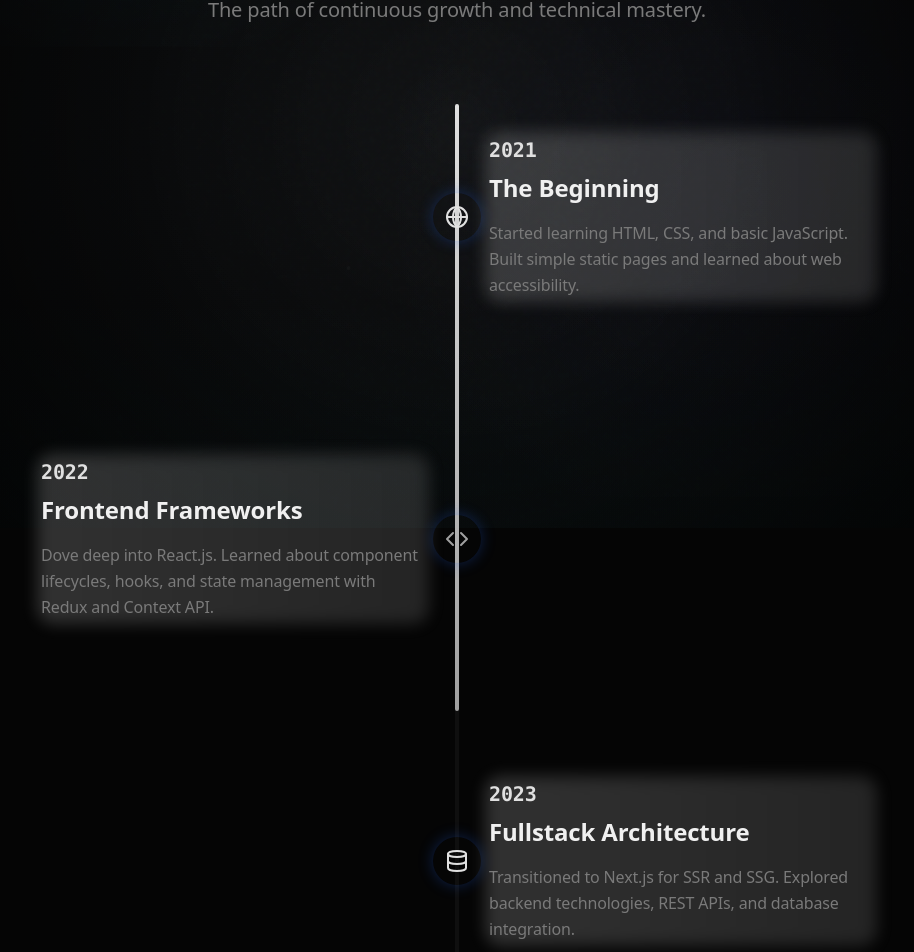
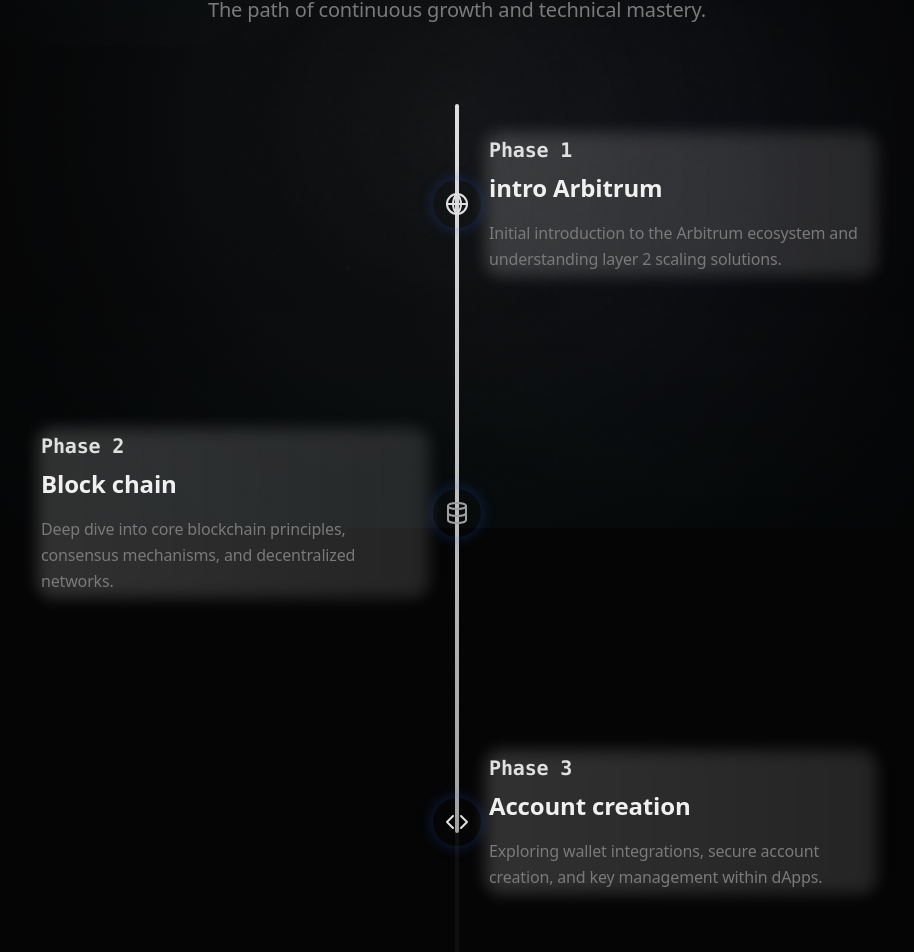
Before and after one commit to vatsalsukhadiya21/Rushyblock, a Next.js app: page /learning-journey in a window 1280 px wide. Shown: the part 272-1224 px from the top of the page, without its empty margins (183-1097 px from the left). Built offline with nearby package versions, Linux system fonts and the light colour scheme.

Commit message:
phase add instead of year

```diff
--- a/src/app/learning-journey/page.tsx
+++ b/src/app/learning-journey/page.tsx
@@ -9,28 +9,34 @@
 
 const journeyData = [
   {
-    year: "2021",
-    title: "The Beginning",
-    description: "Started learning HTML, CSS, and basic JavaScript. Built simple static pages and learned about web accessibility.",
+    phase: "Phase 1",
+    title: "intro Arbitrum",
+    description: "Initial introduction to the Arbitrum ecosystem and understanding layer 2 scaling solutions.",
     icon: <Globe className="w-6 h-6 text-primary" />,
   },
   {
-    year: "2022",
-    title: "Frontend Frameworks",
-    description: "Dove deep into React.js. Learned about component lifecycles, hooks, and state management with Redux and Context API.",
+    phase: "Phase 2",
+    title: "Block chain",
+    description: "Deep dive into core blockchain principles, consensus mechanisms, and decentralized networks.",
+    icon: <Database className="w-6 h-6 text-secondary" />,
+  },
+  {
+    phase: "Phase 3",
+    title: "Account creation",
+    description: "Exploring wallet integrations, secure account creation, and key management within dApps.",
+    icon: <Code className="w-6 h-6 text-primary" />,
+  },
+  {
+    phase: "Phase 4",
+    title: "Rust",
+    description: "Learning Rust programming language for high-performance and secure smart contract development.",
     icon: <Code className="w-6 h-6 text-secondary" />,
   },
   {
-    year: "2023",
-    title: "Fullstack Architecture",
-    description: "Transitioned to Next.js for SSR and SSG. Explored backend technologies, REST APIs, and database integration.",
-    icon: <Database className="w-6 h-6 text-primary" />,
-  },
-  {
-    year: "2024",
-    title: "Premium UX/UI Engineering",
-    description: "Mastered Framer Motion, Tailwind CSS, and advanced styling techniques to build cinematic, highly interactive web experiences.",
-    icon: <BookOpen className="w-6 h-6 text-secondary" />,
+    phase: "Phase 5",
+    title: "Certification",
+    description: "Validating knowledge and skills through official certification and practical assessments.",
+    icon: <BookOpen className="w-6 h-6 text-primary" />,
   },
 ];
 
@@ -85,7 +91,7 @@
                       <div className="absolute -inset-1 bg-gradient-to-r from-primary to-secondary rounded-2xl blur opacity-20 group-hover:opacity-40 transition duration-500"></div>
                       <div className="relative">
                         <span className="text-primary font-bold font-mono text-xl mb-2 block">
-                          {item.year}
+                          {item.phase}
                         </span>
                         <h3 className="text-2xl font-bold font-heading mb-4 text-foreground">
                           {item.title}
--- a/src/app/page.tsx
+++ b/src/app/page.tsx
@@ -52,34 +52,34 @@
               >
                 <motion.div variants={itemVariants} className="mb-10 inline-flex items-center justify-center px-4 py-1.5 rounded-full border border-white/[0.08] bg-white/[0.02] backdrop-blur-md shadow-[0_4px_20px_rgba(0,0,0,0.1)]">
                   <span className="text-xs font-semibold text-muted-foreground uppercase tracking-[0.2em]">
-                    Frontend Engineering
+                    Full Stack Engineering
                   </span>
                 </motion.div>
 
                 <motion.h1
                   variants={itemVariants}
-                  className="text-5xl md:text-6xl lg:text-[76px] font-bold tracking-tight font-heading mb-8 leading-[1.1]"
+                  className="text-4xl md:text-5xl lg:text-[60px] font-bold tracking-tight font-heading mb-8 leading-[1.1]"
                 >
-                  Building digital <br className="hidden md:block" />
-                  experiences with <br className="hidden md:block" />
-                  uncompromising precision.
+                  Journey of Learning <br />
+                  Blockchain & Rust <br />
+                  with <span className="text-primary">Arbitrum.</span>
                 </motion.h1>
 
                 <motion.p
                   variants={itemVariants}
                   className="text-lg md:text-xl lg:text-[22px] text-muted-foreground/90 mb-12 max-w-2xl leading-[1.7] font-light"
                 >
-                  I design and engineer exceptional interfaces that balance aesthetics with high-performance execution. Every interaction, every pixel, deeply considered.
+                  Documenting my journey into Blockchain, Rust, and the Arbitrum ecosystem through hands-on projects, experiments, and continuous learning.
                 </motion.p>
 
                 <motion.div variants={itemVariants} className="flex flex-col sm:flex-row items-center gap-6 w-full sm:w-auto">
-                  <Link href="/showcase" className="interactive w-full sm:w-auto">
+                  <Link href="/learning-journey" className="interactive w-full sm:w-auto">
                     <Button size="lg" className="w-full sm:w-auto">
                       View Selected Work
                     </Button>
                   </Link>
                   <Link href="/contact" className="interactive group relative flex items-center justify-center gap-2 text-muted-foreground font-medium hover:text-foreground transition-colors duration-300 h-14 px-4 w-full sm:w-auto overflow-hidden">
-                    <span className="relative z-10">Contact Me</span>
+                    <span className="relative z-10">About Me</span>
                     <ArrowRight className="w-4 h-4 group-hover:translate-x-1.5 transition-transform duration-500 ease-[cubic-bezier(0.16,1,0.3,1)] relative z-10" />
                     <span className="absolute bottom-3 left-4 right-10 h-[2px] bg-foreground/0 group-hover:bg-foreground/20 transition-colors duration-300 rounded-full" />
                   </Link>
```
